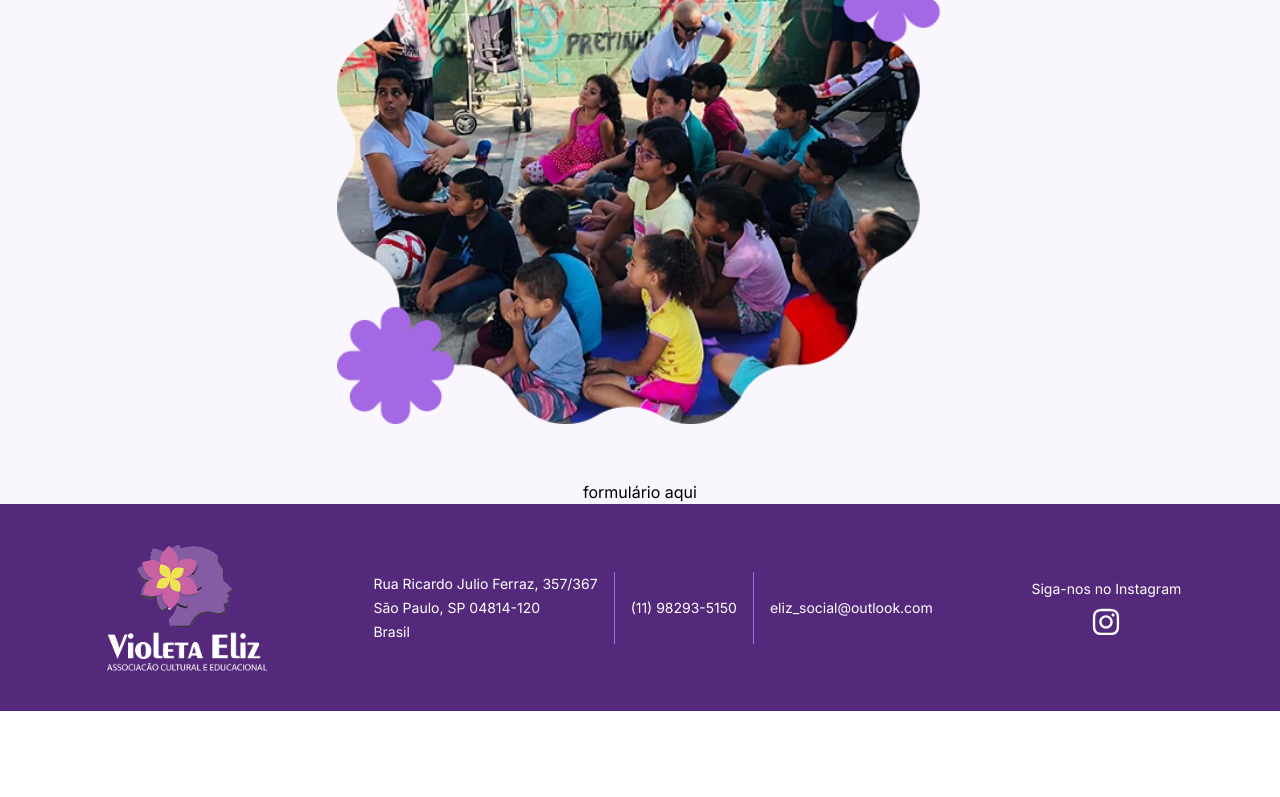
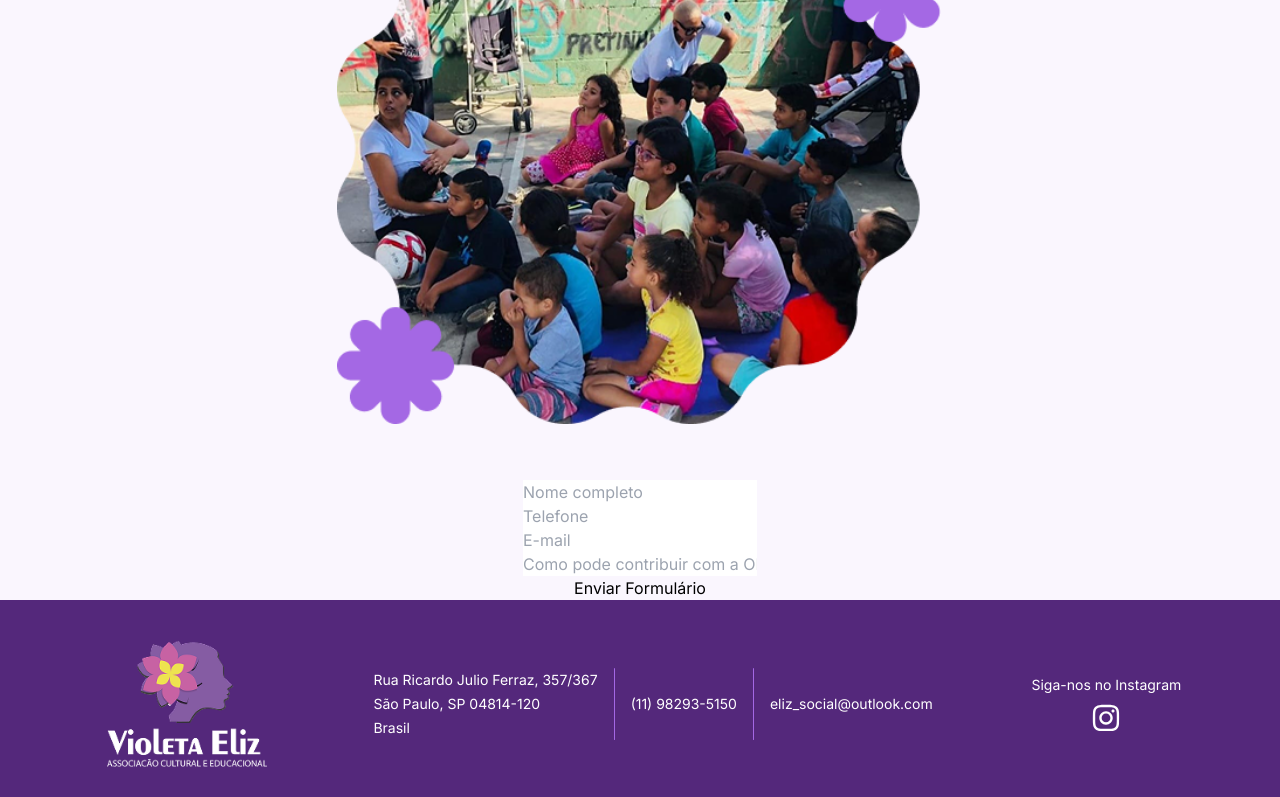
Before and after one commit to Projeto-FrontEnd-Fusion/Aceve-website-development, a Next.js app: page /formulario-voluntario in a window 1280 px wide. Shown: the part 406-1203 px from the top of the page. Before the commit the page ends 1117 px from the top, so only its background shows below. Built offline with nearby package versions, Linux system fonts and the light colour scheme; a web font is replaced by a local one.

Commit message:
feat: creation of input components and form component. feat: installation of react-hook-form, zod and hookform resolver for error hadling

```diff
--- a/package.json
+++ b/package.json
@@ -10,7 +10,7 @@
     "test": "jest"
   },
   "dependencies": {
-    "@hookform/resolvers": "^3.9.1",
+    "@hookform/resolvers": "^3.10.0",
     "@paypal/react-paypal-js": "^8.8.3",
     "@react-input/mask": "^1.2.11",
     "@types/nodemailer": "^7.0.1",
@@ -24,12 +24,13 @@
     "react": "^18",
     "react-calendar": "^5.0.0",
     "react-dom": "^18",
-    "react-hook-form": "^7.52.2",
+    "react-hook-form": "^7.63.0",
     "react-icons": "^5.4.0",
     "react-toastify": "^10.0.5",
     "swiper": "^11.2.10",
     "swr": "^2.2.5",
     "yup": "^1.4.0",
+    "zod": "^4.1.11",
     "zustand": "^4.5.4"
   },
   "devDependencies": {
--- /dev/null
+++ b/src/components/Forms/RegisterVolunteerForm.tsx
@@ -0,0 +1,58 @@
+"use client";
+import { useForm } from "react-hook-form"
+import { Inputs } from "../Inputs/Inputs";
+import { registerVolunteerFormSchema } from "@/features/form/RegisterVolunteerFormSchema";
+import {zodResolver} from "@hookform/resolvers/zod"
+type FormData = {
+    name: string;
+    phoneNumber: string;
+    email: string;
+    description: string
+}
+
+
+export const RegisterVolunteerForm = () => {
+    const { register, handleSubmit, formState: { errors } } = useForm<FormData>({ resolver: zodResolver(registerVolunteerFormSchema)});
+
+
+    const onSubmit = (data: FormData) => {
+        console.log("Form data:", data);
+    };
+
+    return (
+        <form onSubmit={handleSubmit(onSubmit)}>
+            <Inputs
+                {...register("name")}
+                type="string"
+                placeholder="Nome completo"
+                id="name"
+                error={errors.name}
+            />
+
+            <Inputs
+                {...register("phoneNumber")}
+                type="tel"
+                placeholder="Telefone"
+                id="phoneNumber"
+                error={errors.phoneNumber}
+            />
+
+            <Inputs
+                {...register("email")}
+                type="email"
+                placeholder="E-mail"
+                id="email"
+                error={errors.email}
+            />
+
+            <Inputs
+                {...register("description")}
+                type="text"
+                placeholder="Como pode contribuir com a ONG"
+                id="description"
+                error={errors.description}
+            />
+            <button type="submit">Enviar Formulário</button>
+        </form>
+    )
+};
--- /dev/null
+++ b/src/components/Inputs/Inputs.tsx
@@ -0,0 +1,14 @@
+import { forwardRef } from "react";
+import { FieldError } from "react-hook-form";
+
+type InputProps = React.InputHTMLAttributes<HTMLInputElement> & {
+    error?: FieldError
+};
+
+export const Inputs = forwardRef<HTMLInputElement, InputProps>(({ ...rest }: InputProps, ref) => {
+    return (
+        <div>
+            <input className="" ref={ref} {...rest} />
+        </div>
+    )
+})
--- /dev/null
+++ b/src/features/form/RegisterVolunteerFormSchema.ts
@@ -0,0 +1,15 @@
+import { z } from "zod";
+
+export const registerVolunteerFormSchema = z.object({
+  name: z
+    .string()
+    .min(2, { message: "O nome deve ter pelo menos 2 caracteres" }),
+  phoneNumber: z
+    .string()
+    .min(11, { message: "O telefone deve ter 11 caracteres" })
+    .max(11, { message: "O telefone deve ter 11 caracteres" }),
+  email: z
+    .email("Fornaça um e-mail válido")
+    .min(1, { message: "O email é obrigatório" }),
+  description: z.string().min(5, { message: "A mensagem é obrigatória" }),
+});
--- a/src/features/form/formSection.tsx
+++ b/src/features/form/formSection.tsx
@@ -1,5 +1,6 @@
 import Image from "next/image";
 import voluntarioimg from "@/assets/voluntarioimg.png";
+import { RegisterVolunteerForm } from "@/components/Forms/RegisterVolunteerForm";
 export default function FormSection() {
   return (
     <main className="min-h-screen flex flex-col items-center justify-center bg-primary-100 px-4 text-center font-inter">
@@ -15,7 +16,7 @@ export default function FormSection() {
         alt="Imagem institucional decorada com moldura floral"
         className="object-cover self-center justify-self-center w-[65%] desktop:w-auto desktop:h-[680px] desktop:py-14 h-auto max-w-full transition-all duration-500 row-start-2 desktop:row-start-1 desktop:col-start-2 desktop:row-span-3"
       />
-      <form>formulário aqui</form>
+      <RegisterVolunteerForm />
     </main>
   );
 }
```
Also changed, not shown: 1 other file (tests, documents, lock files or other folders).
